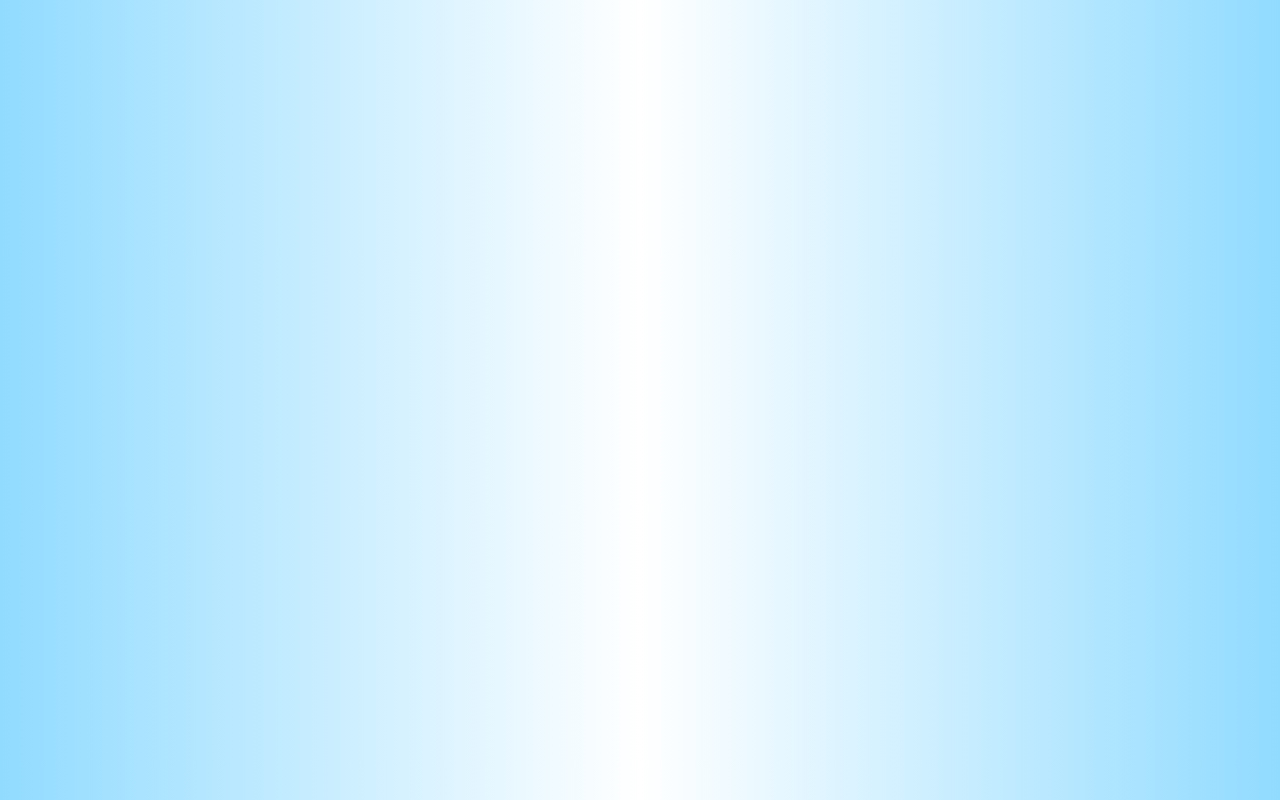
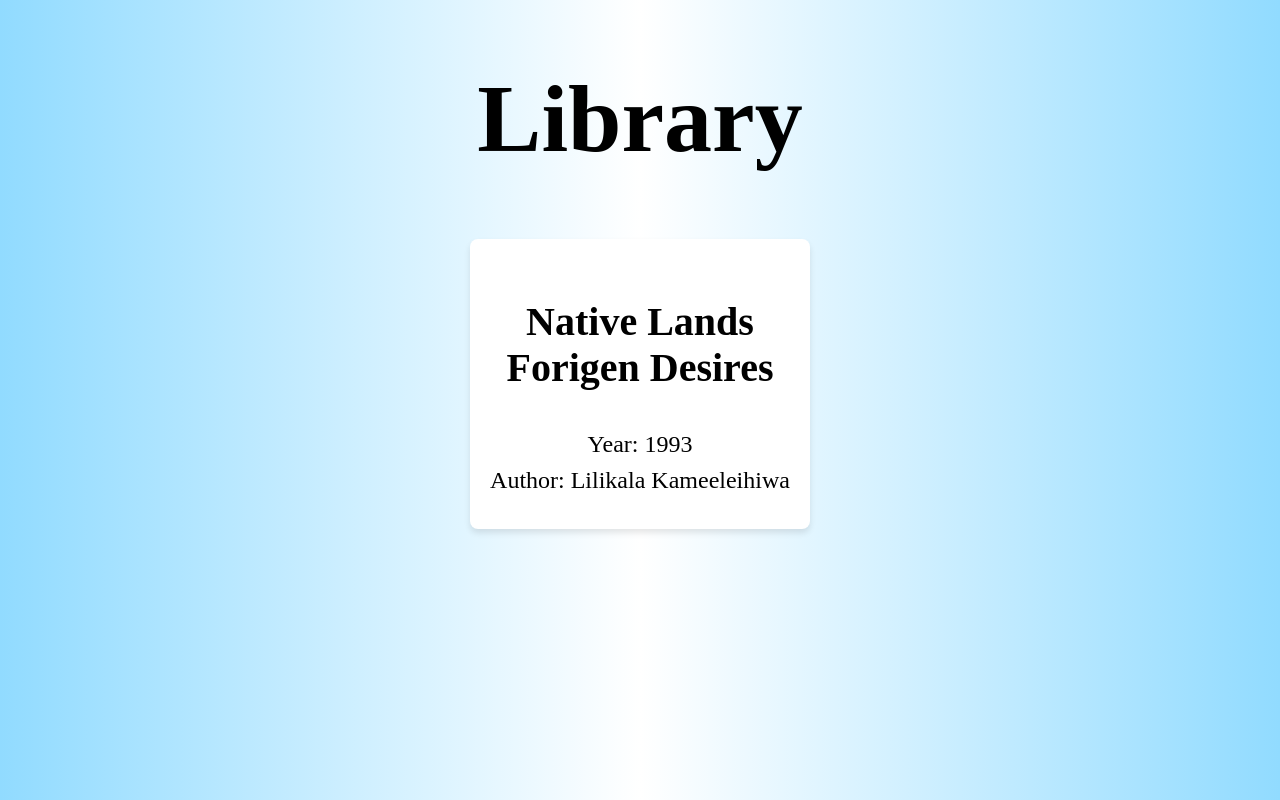
Before and after one commit to lmerrin/library-app, a React app: page / in a window 1280 px wide. Built offline with nearby package versions, Linux system fonts and the light colour scheme; the HTML template or start-up script is replaced by a standard one.

Commit message:
setup overall layout and basic styling

```diff
--- a/src/App.jsx
+++ b/src/App.jsx
@@ -6,6 +6,13 @@ function App() {
 
   return (
     <>
+    <h1>Library</h1>
+    <div className="book-card">
+        <h3>Native Lands Forigen Desires</h3>
+        <p>Year: 1993</p>
+        <p>Author: Lilikala Kameeleihiwa</p>
+      </div>
+
     </>
   )
 }
--- a/src/index.css
+++ b/src/index.css
@@ -1,6 +1,9 @@
 @import "normalize.css";
 
 #root {
+  display: flex;
+  flex-direction: column;
+  align-items: center;
   min-height: 100vh;
   min-width: 100vw;
   background: rgb(145, 219, 255);
@@ -10,4 +13,29 @@
     rgba(255, 255, 255, 0.5125512295081966) 50%,
     rgba(145, 219, 255, 1) 100%
   );
+  overflow-y: auto;
+  overflow-x: hidden;
 }
+
+h1 {
+  font-size: 6rem;
+}
+
+h3 {
+  font-size: 2.5rem;
+}
+
+p {
+  font-size: 1.5rem;
+  margin: 8px 0px;
+}
+
+.book-card {
+  text-align: center;
+  background-color: #ffffff;
+  border-radius: 8px; /* Rounded corners for the card */
+  box-shadow: 0 4px 6px rgba(0, 0, 0, 0.1); /* Shadow effect */
+  padding: 20px;
+  width: 300px;
+  height: 250px;
+}
```
